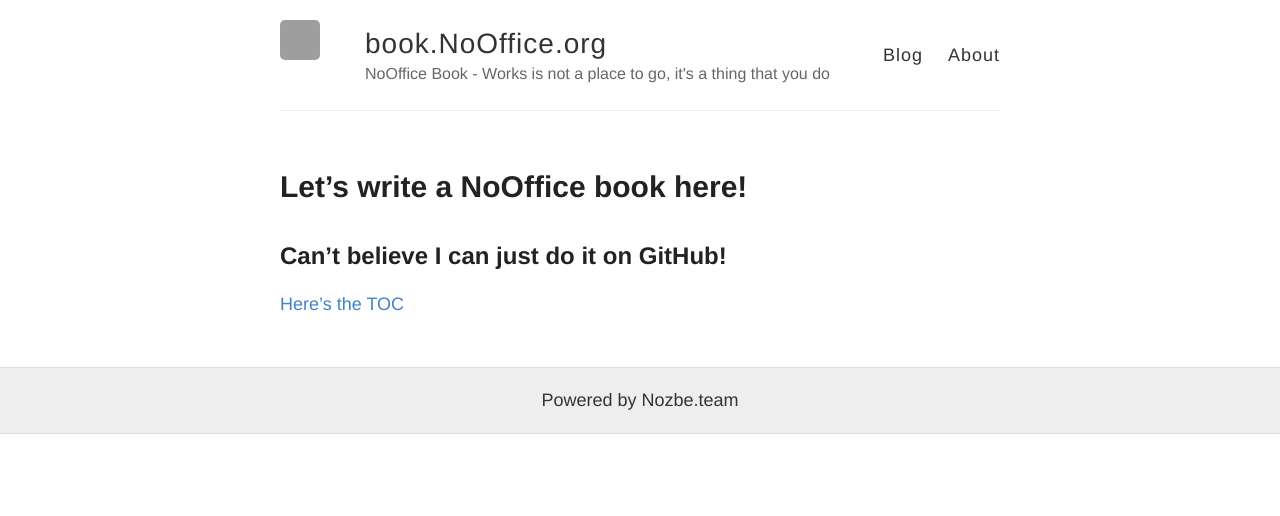
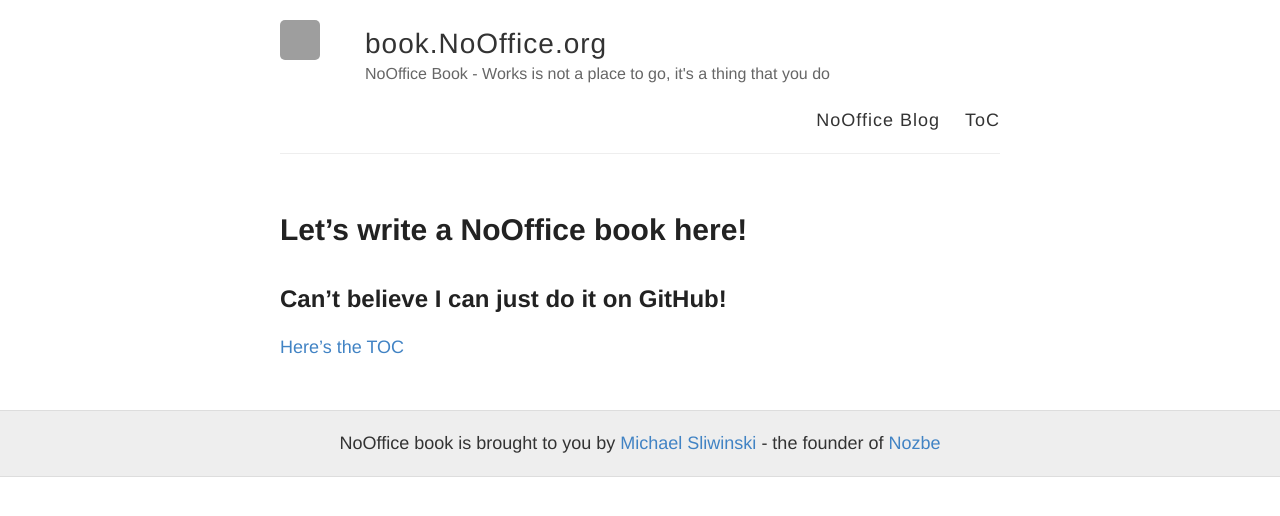
Before and after one commit to Nozbe/NoOffice.org, a Jekyll site: the page built from index.md, in a window 1280 px wide. Shown: the top 516 px of the page. Built offline with Jekyll 4.4.1, drawn with Linux system fonts in a browser that asks for light colours; grey boxes are pictures that could not be loaded.

Commit message:
Update default.html

```diff
--- a/_layouts/default.html
+++ b/_layouts/default.html
@@ -27,8 +27,8 @@
           </div>
 
           <nav>
-            <a href="{{ site.baseurl }}/">Blog</a>
-            <a href="{{ site.baseurl }}/about">About</a>
+            <a href="https://nooffice.org/" target="_blank">NoOffice Blog</a>
+            <a href="{{ site.baseurl }}/en/">ToC</a>
           </nav>
         </header>
       </div>
@@ -41,7 +41,7 @@
     <div class="wrapper-footer">
       <div class="container">
         <footer class="footer">
-          Powered by Nozbe.team
+          NoOffice book is brought to you by <a href="https://sliwinski.com">Michael Sliwinski</a> - the founder of <a href="https://nozbe.com">Nozbe</a>
         </footer>
       </div>
     </div>
```
